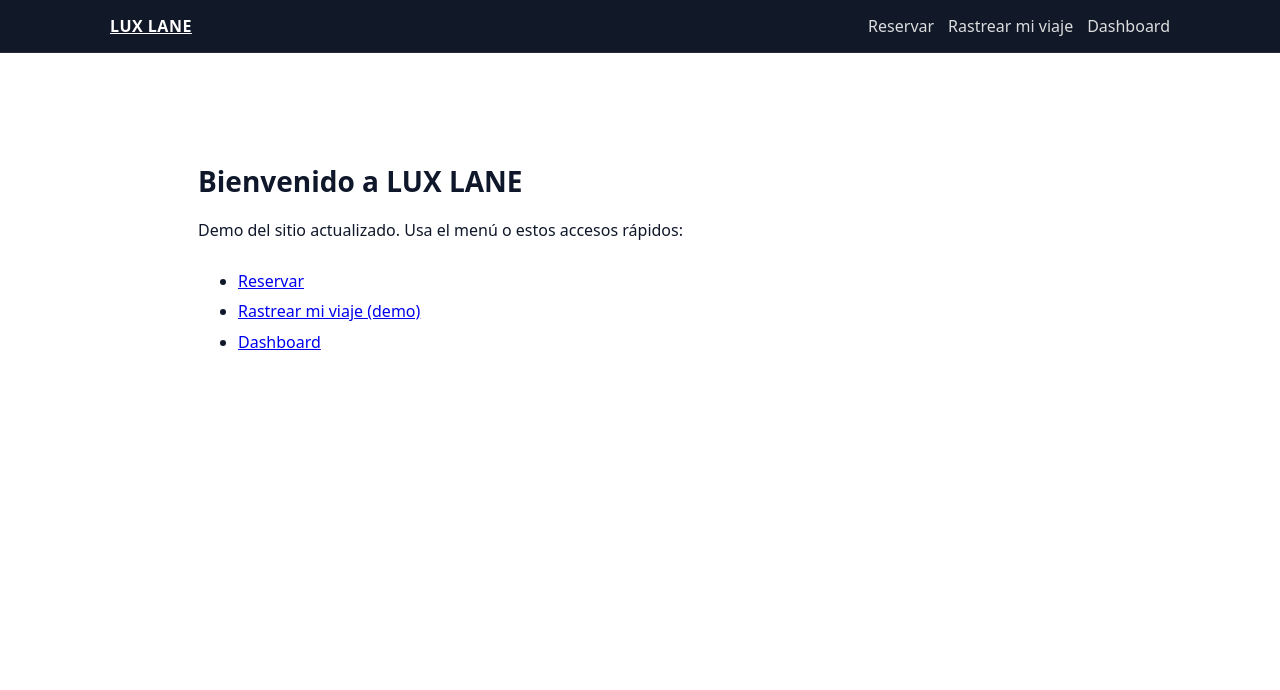
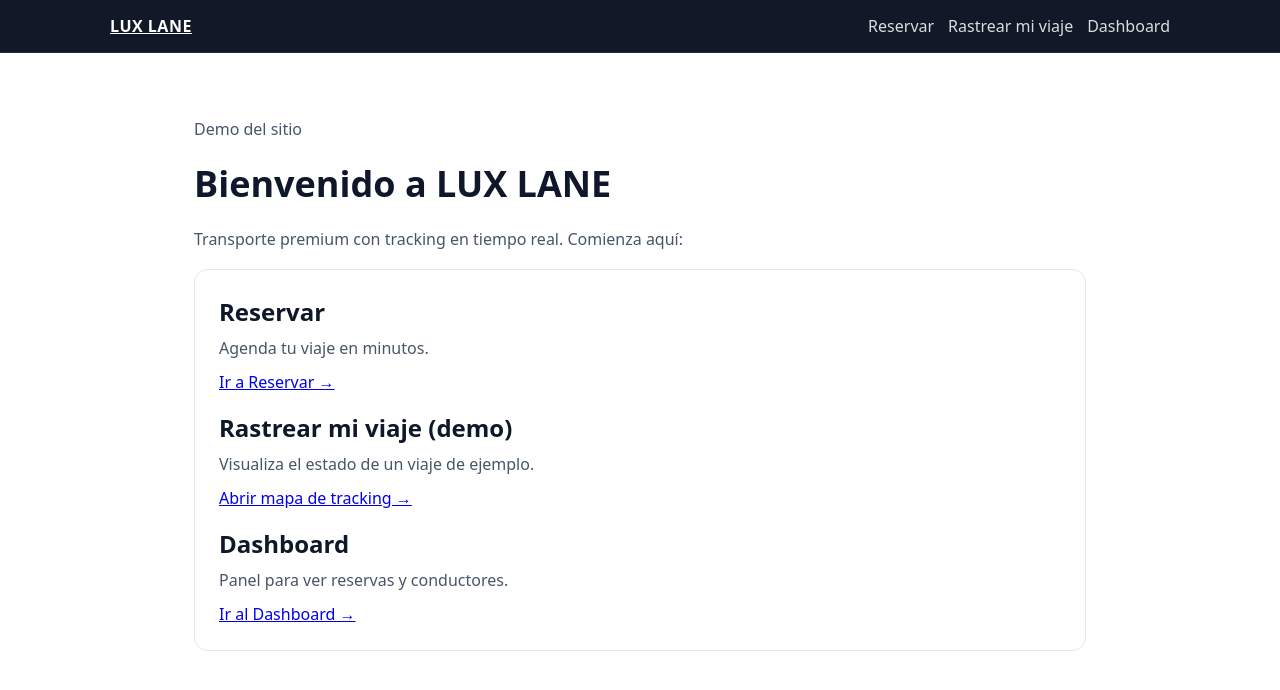
Before and after one commit to Luxlane/luxlane, a Next.js app: page / in a window 1280 px wide. Shown: the top 690 px of the page. Built offline with nearby package versions, Linux system fonts and the light colour scheme.

Commit message:
Update page.tsx

```diff
--- a/app/page.tsx
+++ b/app/page.tsx
@@ -2,22 +2,32 @@ import Link from "next/link";
 
 export default function Home() {
   return (
-    <main style={{ maxWidth: 980, margin: "40px auto", padding: 24 }}>
-      <h1 style={{ fontSize: 28, marginBottom: 12 }}>Bienvenido a LUX LANE</h1>
-      <p style={{ marginBottom: 24 }}>
-        Demo del sitio actualizado. Usa el menú o estos accesos rápidos:
+    <main className="container">
+      <p className="muted">Demo del sitio</p>
+      <h1 className="h1">Bienvenido a <strong>LUX LANE</strong></h1>
+      <p className="muted" style={{marginBottom: 18}}>
+        Transporte premium con tracking en tiempo real. Comienza aquí:
       </p>
-      <ul style={{ lineHeight: 1.9 }}>
-        <li>
-          <Link href="/book">Reservar</Link>
-        </li>
-        <li>
-          <Link href="/track/demo-trip">Rastrear mi viaje (demo)</Link>
-        </li>
-        <li>
-          <Link href="/dashboard">Dashboard</Link>
-        </li>
-      </ul>
+
+      <div className="card" style={{display:"grid", gap:16}}>
+        <div>
+          <h2 className="h2">Reservar</h2>
+          <p className="muted" style={{margin:"6px 0 10px"}}>Agenda tu viaje en minutos.</p>
+          <Link href="/book">Ir a Reservar →</Link>
+        </div>
+
+        <div>
+          <h2 className="h2">Rastrear mi viaje (demo)</h2>
+          <p className="muted" style={{margin:"6px 0 10px"}}>Visualiza el estado de un viaje de ejemplo.</p>
+          <Link href="/track/demo-trip">Abrir mapa de tracking →</Link>
+        </div>
+
+        <div>
+          <h2 className="h2">Dashboard</h2>
+          <p className="muted" style={{margin:"6px 0 10px"}}>Panel para ver reservas y conductores.</p>
+          <Link href="/dashboard">Ir al Dashboard →</Link>
+        </div>
+      </div>
     </main>
   );
 }
```
